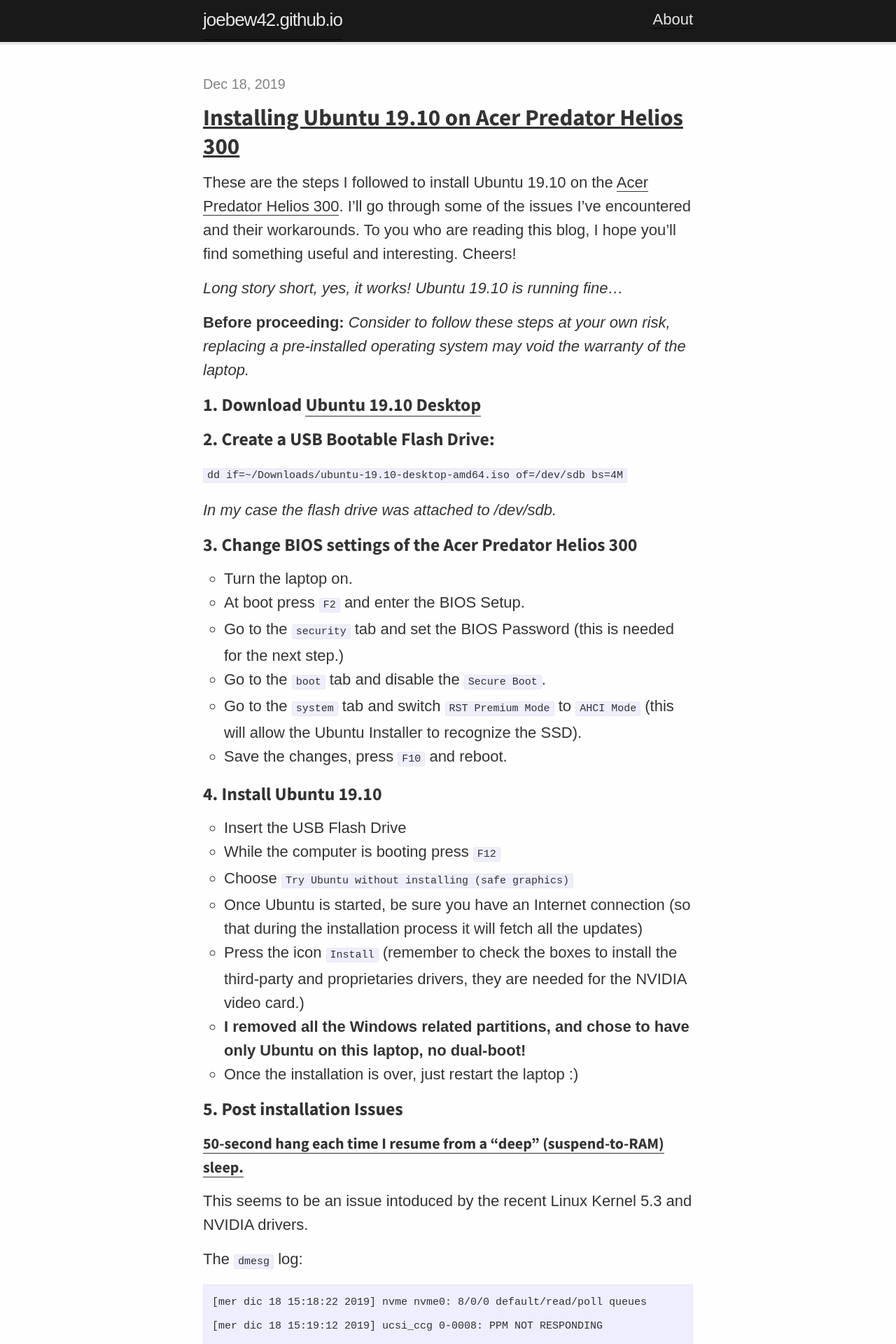
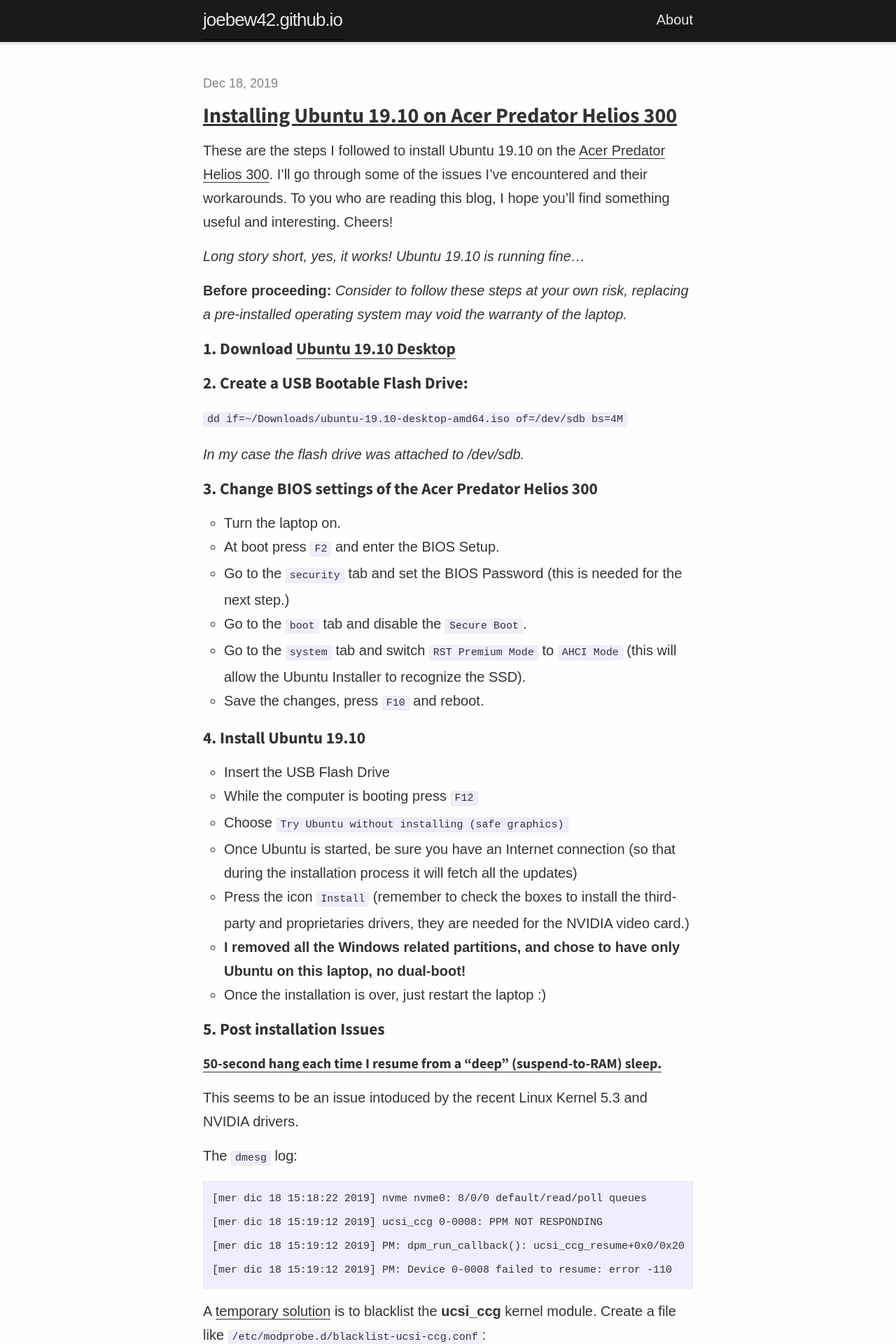
Before and after one commit to joebew42/joebew42.github.io, a Jekyll site: the page built from index.html, in a window 1280 px wide. Shown: the top 1920 px of the page at 70% size. Built offline with Jekyll 4.4.1, drawn with Linux system fonts in a browser that asks for light colours; some web fonts are replaced.

Commit message:
reduce font size

```diff
--- a/css/main.scss
+++ b/css/main.scss
@@ -8,7 +8,7 @@
 // Our variables
 $base-font-family: 'Source Serif Pro', sans-serif;
 $base-font-weight: 400;
-$base-font-size: 22px;
+$base-font-size: 20px;
 $base-line-height: 34px;
 
 $base-heading-font-family: 'Source Sans Pro', serif;;
```
